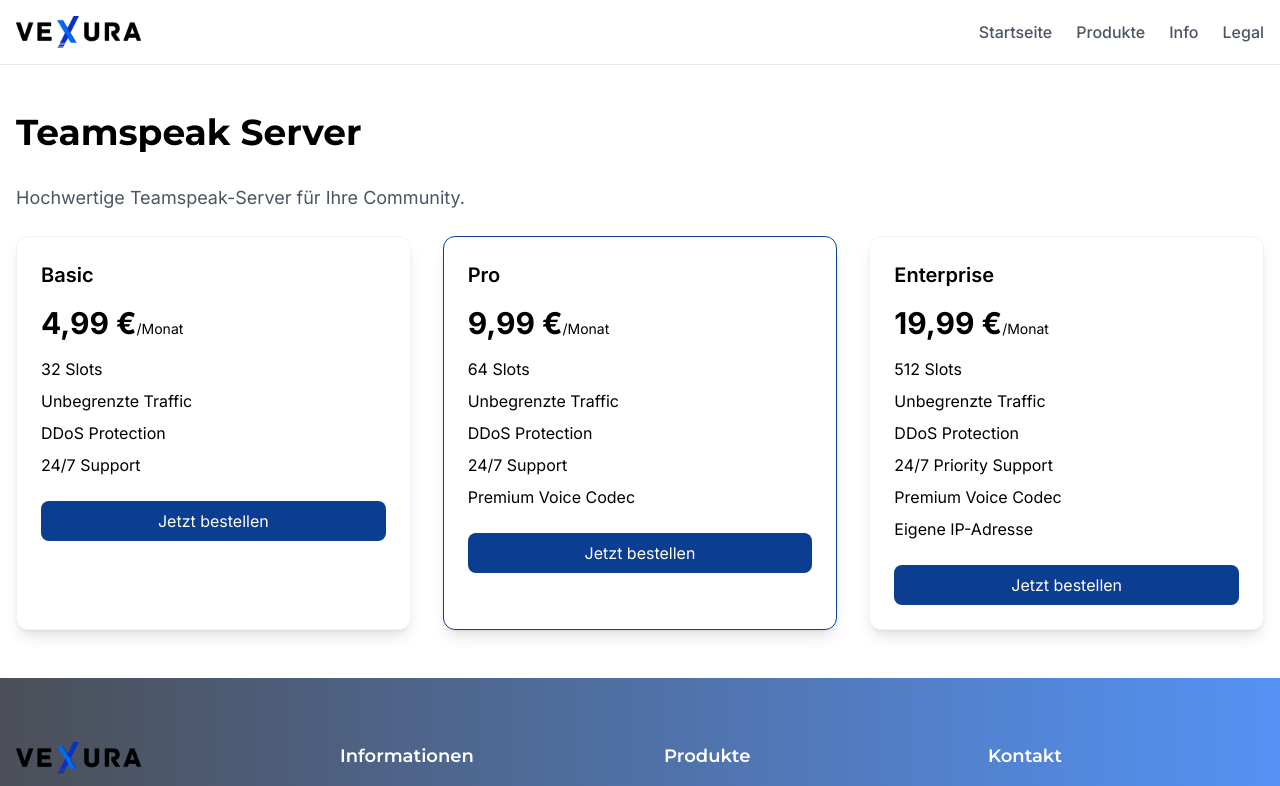
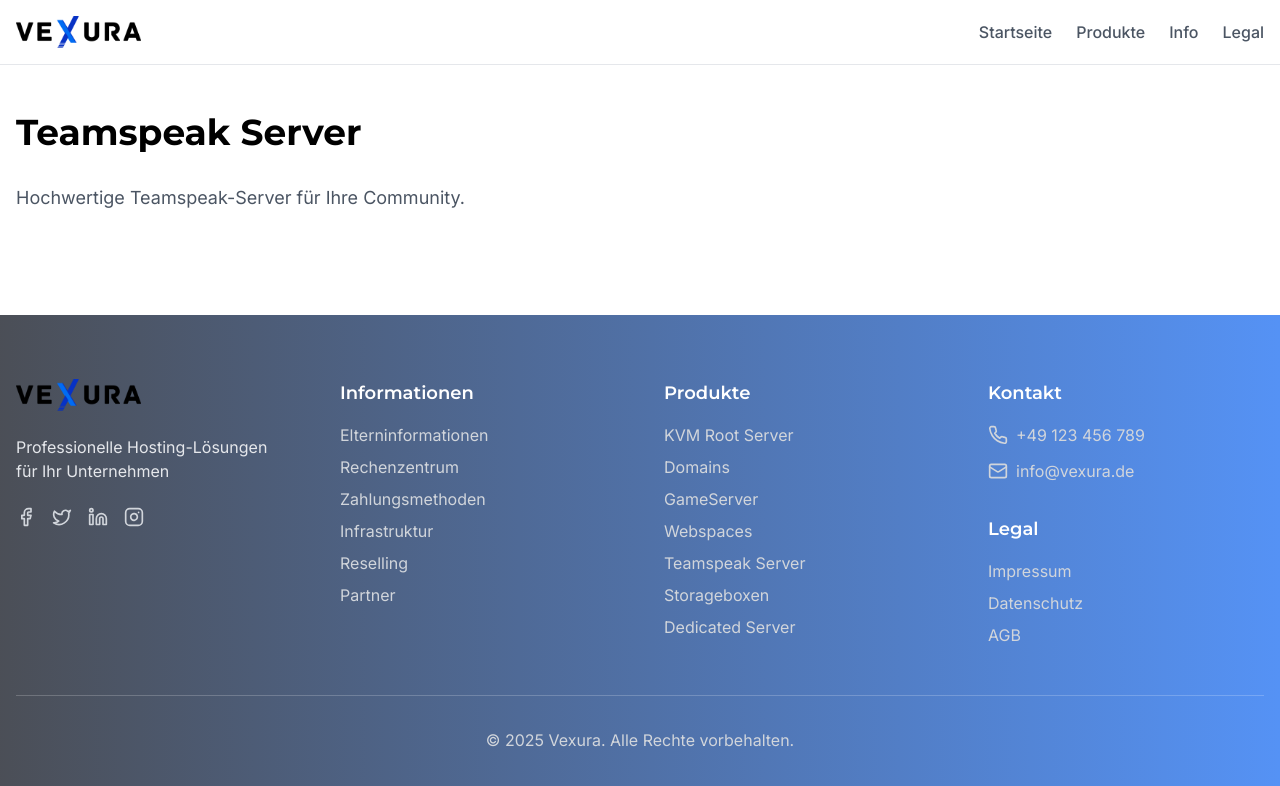
Before and after one commit to adriankrypton/vexura-react, a React (Vite) app: page /products/teamspeak in a window 1280 px wide. Shown: the top 786 px of the page. Built offline with nearby package versions, Linux system fonts and the light colour scheme.

Commit message:
Update Teamspeak.tsx

```diff
--- a/src/pages/products/Teamspeak.tsx
+++ b/src/pages/products/Teamspeak.tsx
@@ -13,55 +13,7 @@
           <p className="text-lg text-gray-600 mb-6">
             Hochwertige Teamspeak-Server für Ihre Community.
           </p>
-          <div className="grid grid-cols-1 md:grid-cols-3 gap-8">
-            {/* Basic Plan */}
-            <div className="bg-white p-6 rounded-xl shadow-lg border border-gray-100">
-              <h3 className="text-xl font-semibold mb-4">Basic</h3>
-              <p className="text-3xl font-bold mb-4">4,99 €<span className="text-sm font-normal">/Monat</span></p>
-              <ul className="space-y-2 mb-6">
-                <li>32 Slots</li>
-                <li>Unbegrenzte Traffic</li>
-                <li>DDoS Protection</li>
-                <li>24/7 Support</li>
-              </ul>
-              <button className="w-full bg-primary text-white py-2 rounded-lg hover:bg-primary-light transition-colors">
-                Jetzt bestellen
-              </button>
-            </div>
 
-            {/* Pro Plan */}
-            <div className="bg-white p-6 rounded-xl shadow-lg border border-primary">
-              <h3 className="text-xl font-semibold mb-4">Pro</h3>
-              <p className="text-3xl font-bold mb-4">9,99 €<span className="text-sm font-normal">/Monat</span></p>
-              <ul className="space-y-2 mb-6">
-                <li>64 Slots</li>
-                <li>Unbegrenzte Traffic</li>
-                <li>DDoS Protection</li>
-                <li>24/7 Support</li>
-                <li>Premium Voice Codec</li>
-              </ul>
-              <button className="w-full bg-primary text-white py-2 rounded-lg hover:bg-primary-light transition-colors">
-                Jetzt bestellen
-              </button>
-            </div>
-
-            {/* Enterprise Plan */}
-            <div className="bg-white p-6 rounded-xl shadow-lg border border-gray-100">
-              <h3 className="text-xl font-semibold mb-4">Enterprise</h3>
-              <p className="text-3xl font-bold mb-4">19,99 €<span className="text-sm font-normal">/Monat</span></p>
-              <ul className="space-y-2 mb-6">
-                <li>512 Slots</li>
-                <li>Unbegrenzte Traffic</li>
-                <li>DDoS Protection</li>
-                <li>24/7 Priority Support</li>
-                <li>Premium Voice Codec</li>
-                <li>Eigene IP-Adresse</li>
-              </ul>
-              <button className="w-full bg-primary text-white py-2 rounded-lg hover:bg-primary-light transition-colors">
-                Jetzt bestellen
-              </button>
-            </div>
-          </div>
         </div>
       </motion.div>
     </div>
```
